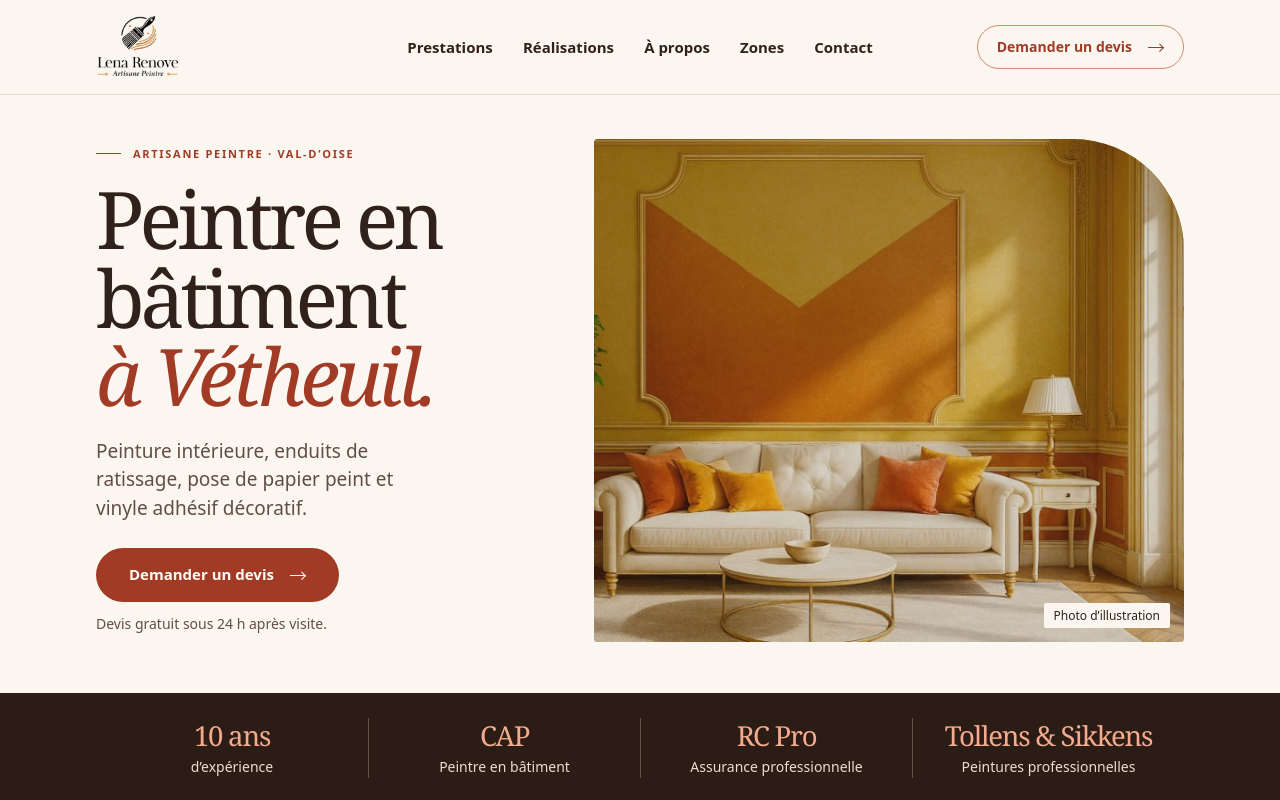
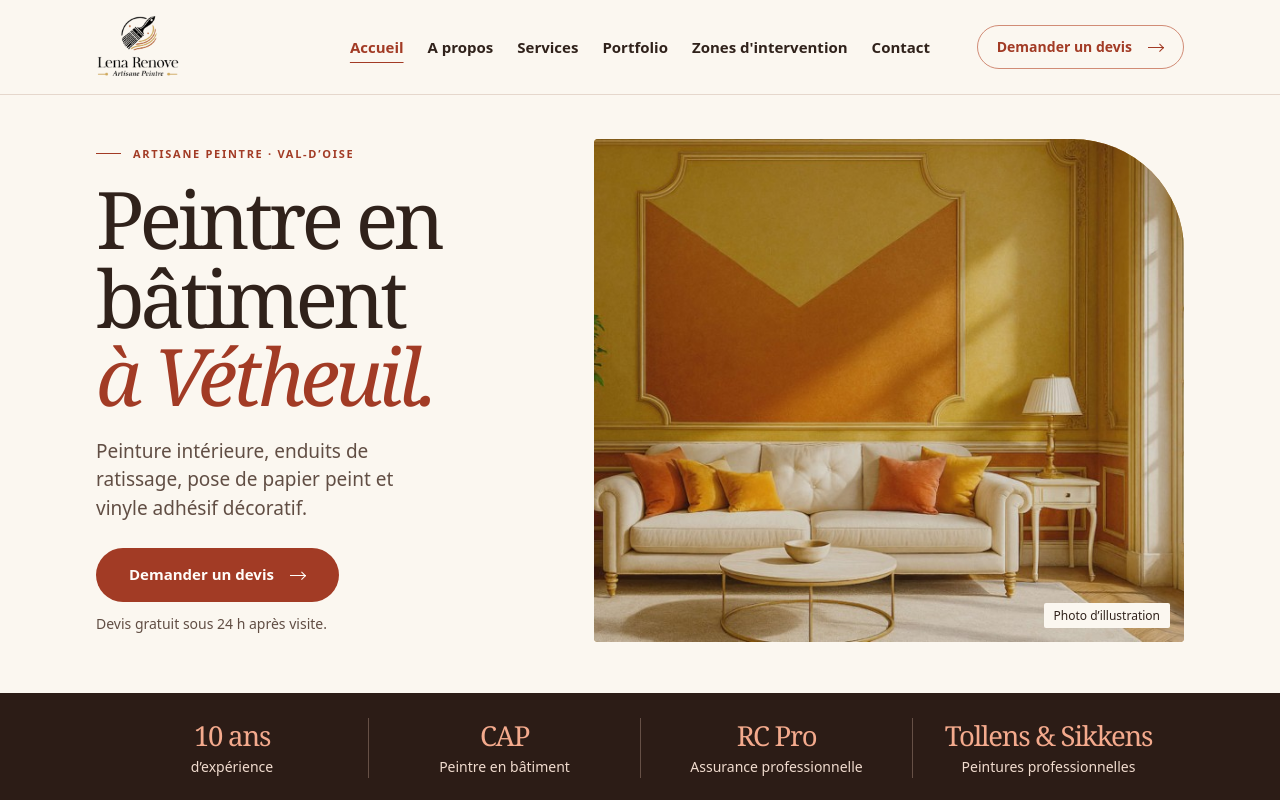
Before and after one commit to GITCL95/LENA-NEW, a Next.js app: page / in a window 1280 px wide. Shown: the top 800 px of the page. Built offline with nearby package versions, Linux system fonts and the light colour scheme; a web font is replaced by a local one.

Commit message:
Rename and reorder the site navigation

```diff
--- a/components/layout/SiteLayout.tsx
+++ b/components/layout/SiteLayout.tsx
@@ -1,9 +1,9 @@
 import { useRef, useState, type ReactNode } from 'react';
 import Image from 'next/image';
-import { ABOUT_PATH, CLIENT, CONTACT_PATH, LEGAL_PATH, PAINTING_PATH, PORTFOLIO_PATH, QUOTE_PATH, ZONES_PATH } from '@data/client';
+import { CLIENT, LEGAL_PATH, NAV_ROUTES, QUOTE_PATH, ZONES_PATH } from '@data/client';
 import styles from '@/styles/Site.module.css';
 
-type SitePage = 'home' | 'about' | 'contact' | 'portfolio' | 'painting' | 'pontoise' | 'zones' | 'city' | 'legal';
+type SitePage = typeof NAV_ROUTES[number]['page'] | 'pontoise' | 'city' | 'legal';
 
 const contactIntros: Partial<Record<SitePage, string>> = {
   portfolio: 'Décrivez votre projet de rénovation intérieure.',
@@ -41,13 +41,17 @@ function SiteHeader({ page }: { page: SitePage }) {
   const menuButton = useRef<HTMLButtonElement>(null);
   const zoneLocation = page === 'pontoise' || page === 'city';
   const contactLocation = page === 'contact';
-  const navigation: { label: string; href: string; current?: 'page' | 'location' }[] = [
-    { label: 'Prestations', href: PAINTING_PATH, current: page === 'painting' ? 'page' : undefined },
-    { label: 'Réalisations', href: PORTFOLIO_PATH, current: page === 'portfolio' ? 'page' : undefined },
-    { label: 'À propos', href: ABOUT_PATH, current: page === 'about' ? 'page' : undefined },
-    { label: 'Zones', href: ZONES_PATH, current: page === 'zones' ? 'page' : zoneLocation ? 'location' : undefined },
-    { label: 'Contact', href: contactLocation ? '#contact' : CONTACT_PATH, current: contactLocation ? 'page' : undefined },
-  ];
+  const currentPage = zoneLocation ? 'zones' : page;
+  const navigation = NAV_ROUTES.map(({ label, href, page: destination }) => {
+    const current: 'page' | 'location' | undefined = destination === currentPage
+      ? (zoneLocation ? 'location' : 'page')
+      : undefined;
+    return {
+      label,
+      href: contactLocation && destination === 'contact' ? '#contact' : href,
+      current,
+    };
+  });
 
   function closeMenu() {
     setMenuOpen(false);
--- a/data/client.ts
+++ b/data/client.ts
@@ -50,10 +50,10 @@ export const CLIENT = {
 } as const;
 
 export const NAV_ROUTES = [
-  { label: "Accueil", href: "/" },
-  { label: "À propos", href: ABOUT_PATH },
-  { label: "Prestations", href: PAINTING_PATH },
-  { label: "Réalisations", href: PORTFOLIO_PATH },
-  { label: "Zones", href: ZONES_PATH },
-  { label: "Contact", href: CONTACT_PATH },
+  { label: "Accueil", href: "/", page: "home" },
+  { label: "A propos", href: ABOUT_PATH, page: "about" },
+  { label: "Services", href: PAINTING_PATH, page: "painting" },
+  { label: "Portfolio", href: PORTFOLIO_PATH, page: "portfolio" },
+  { label: "Zones d'intervention", href: ZONES_PATH, page: "zones" },
+  { label: "Contact", href: CONTACT_PATH, page: "contact" },
 ] as const;
--- a/styles/Site.module.css
+++ b/styles/Site.module.css
@@ -64,9 +64,10 @@
 
 .desktopNav {
   display: flex;
-  gap: clamp(1.25rem, 2.35vw, 2.125rem);
+  gap: clamp(0.75rem, calc(3.75vw - 1.5rem), 2.125rem);
   font-size: 0.9375rem;
   font-weight: 600;
+  white-space: nowrap;
 }
 
 .desktopNav a:hover,
@@ -126,6 +127,7 @@
   border-color: #d18c76;
   color: var(--rust);
   font-size: 0.875rem;
+  white-space: nowrap;
 }
 
 .headerButton:hover {
```
